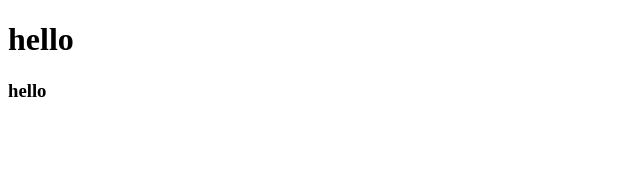
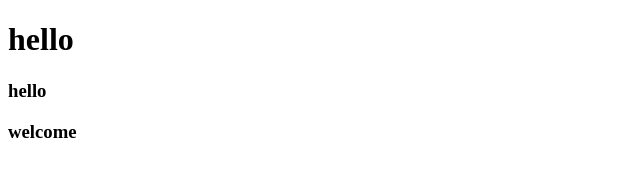
Before and after one commit to murali2277/vulnerabality-scanner, a plain HTML site: page demo.html in a window 1280 px wide. Shown: the full height of the page, 0-640 px from the left. Drawn offline with Linux system fonts and the light colour scheme.

Commit message:
Update demo.html

```diff
--- a/demo.html
+++ b/demo.html
@@ -9,5 +9,8 @@
 <body>
     <h1>hello</h1>
     <h3>hello</h3>
+    <h3>
+        welcome
+    </h3>
 </body>
 </html>
```
